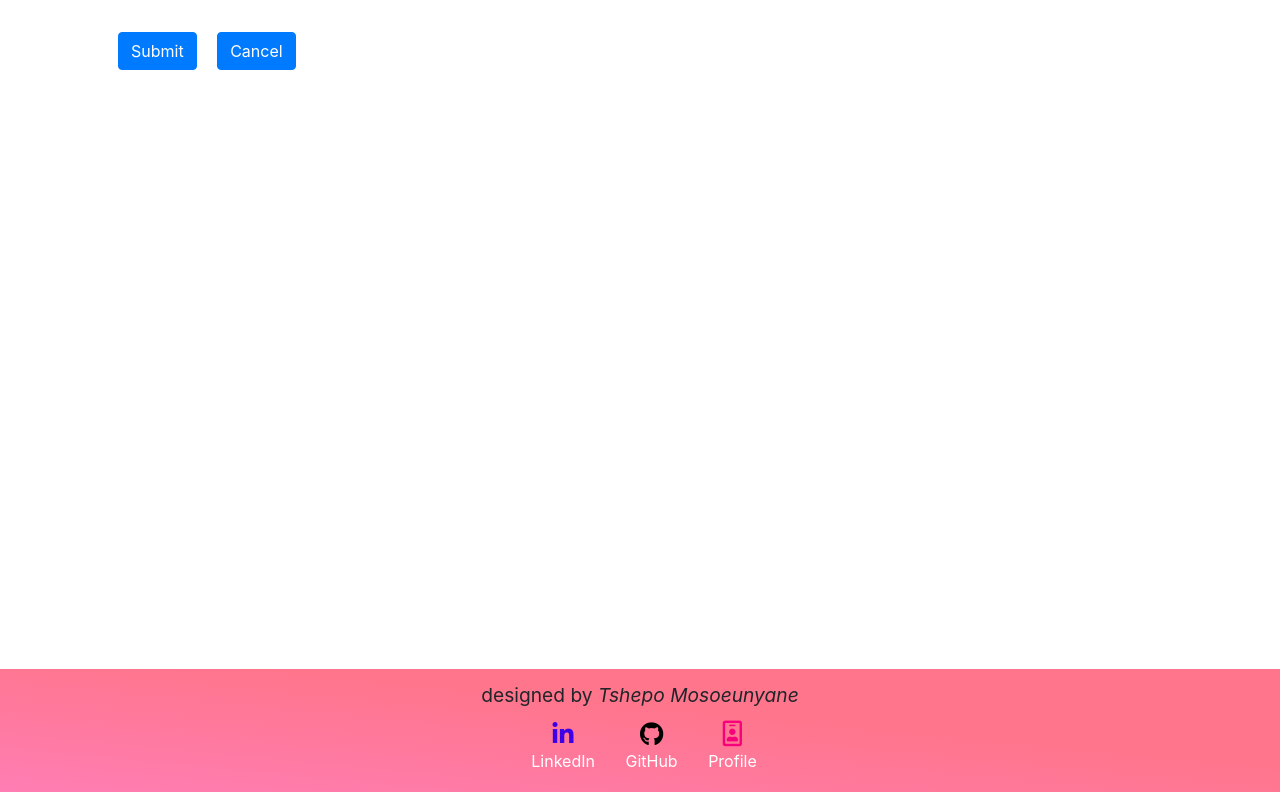
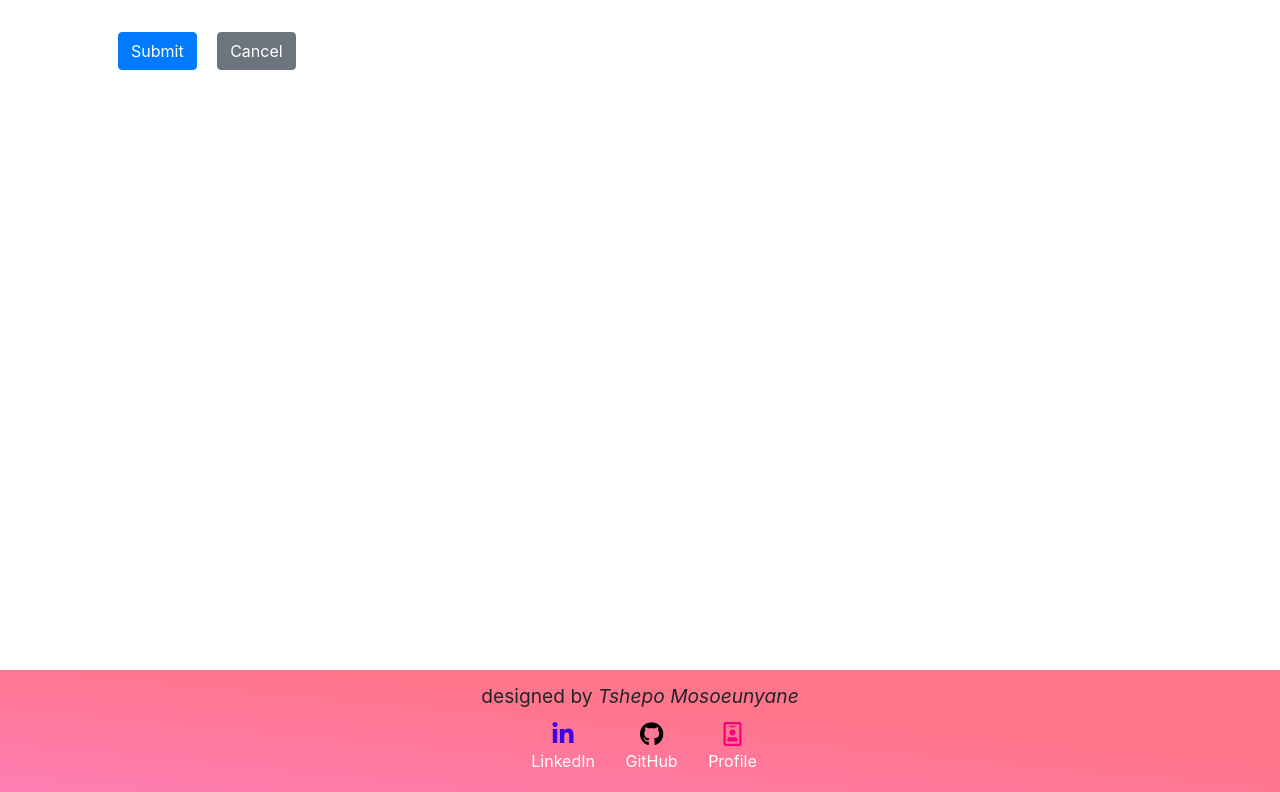
Before and after one commit to Lemour-sudo/Ads-Site, a Django app: template ads/templates/ads/ad_form.html in a window 1280 px wide. Shown: the part 56-848 px from the top of the page. Run offline with Django 3.2, Linux system fonts and the light colour scheme; the template is opened without the code that fills it: most values are stand-ins (such as "Sample title", 1, 10 or a date in 2020); form fields are guessed from the names that the template uses; some libraries are stand-ins or nearby versions; some web fonts are replaced.

Commit message:
Fixed misaligning in footer icons. Fixed button coloring for meaningfulness. Deleted redundant home/main.html.

```diff
--- a/ads/templates/ads/ad_form.html
+++ b/ads/templates/ads/ad_form.html
@@ -7,7 +7,7 @@
       {% csrf_token %}
       {{ form|crispy }}
       <input type="submit" class="btn btn-primary mr-3" value="Submit">
-      <input type="submit" class="btn btn-primary" value="Cancel" onclick="window.location.href='{% url 'ads:all' %}';return false;">
+      <input type="submit" class="btn btn-secondary" value="Cancel" onclick="window.location.href='{% url 'ads:all' %}';return false;">
     </form>
   </p>
 </div>
--- a/home/templates/base_menu.html
+++ b/home/templates/base_menu.html
@@ -61,7 +61,7 @@
       </a>
 
       <a class="btn btn-social-icon" href="#" rel="noreferrer" target="_blank">
-        <i class="fa fa-id-badge" style="font-size: 1.6em; color: rgb(247, 0, 124);"></i> <br>
+        <i class="fa fa-id-badge" style="font-size: 1.5em; color: rgb(247, 0, 124);"></i> <br>
         <span>Profile</span>
       </a>
     </div>
```
Also changed, not shown: home/templates/home/main.html (deleted, +0 -7 lines).
